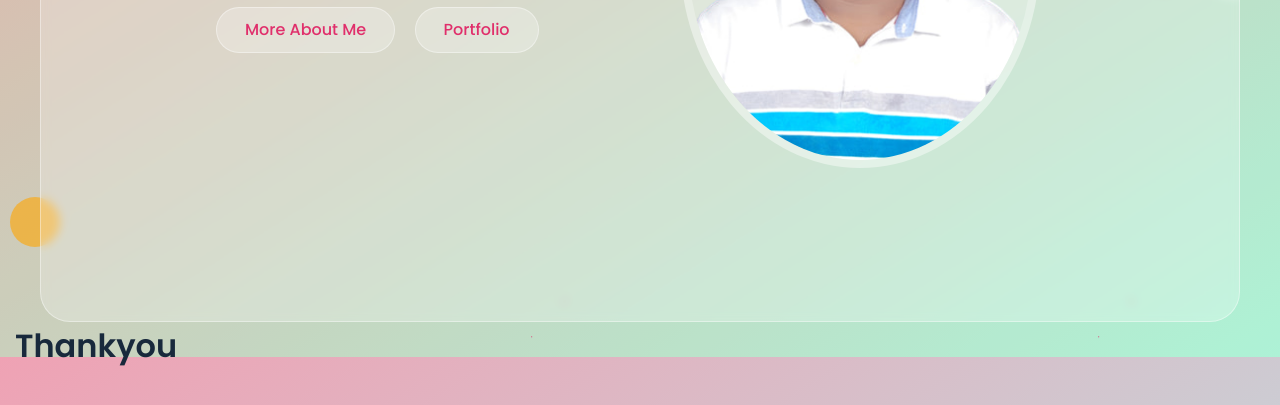
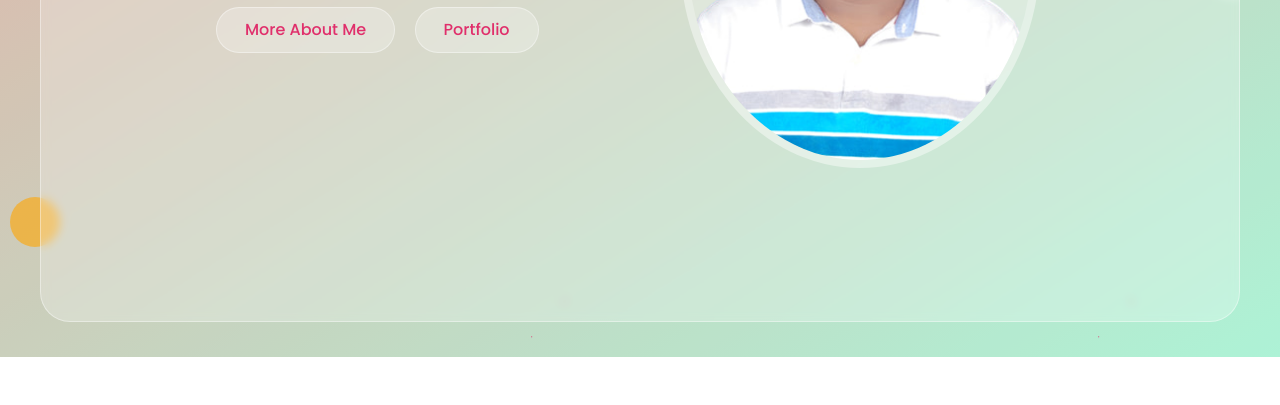
Before and after one commit to Gauravk04/Basic-Portfolio, a plain HTML site: page index.html in a window 1280 px wide. Shown: the part 443-848 px from the top of the page. After the commit the page ends 800 px from the top, so only its background shows below. Drawn offline with Linux system fonts and the light colour scheme.

Commit message:
fou change

```diff
--- a/index.html
+++ b/index.html
@@ -418,7 +418,6 @@
             </div>
         </div>
     </div>
-    <h1>Thankyou</h1>
 
     <!-- Portffolio item details popup end -->
     <script src="style.js"></script>
```
